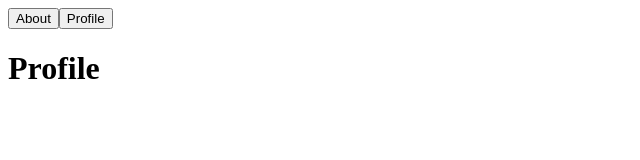
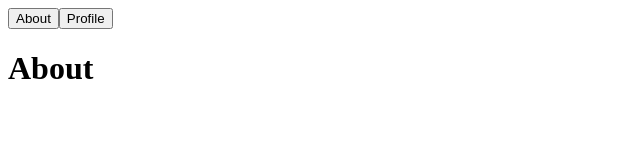
Before and after one commit to vishwasbn/react_basics, a React (Create React App) app: page / in a window 1280 px wide. Shown: the top 160 px of the page, without its empty margins (0-640 px from the left). Built offline with nearby package versions, Linux system fonts and the light colour scheme.

Commit message:
component rendering based on the if condition

```diff
--- a/src/App.js
+++ b/src/App.js
@@ -4,7 +4,15 @@ import Profile from "./Component/Profile";
 
 function App() {
 
-  const [state, setState] = useState()
+  const [state, setState] = useState('about')
+  let component = '';
+
+  if (state === 'about') {
+    component = <About />
+  }
+  if (state === 'profile') {
+    component = <Profile />
+  }
 
   return (
     <div>
@@ -14,7 +22,7 @@ function App() {
       <button onClick={() => {
         setState('profile')
       }}>Profile</button>
-      {state === 'about' ? <About /> : <Profile />}
+      {component}
     </div>
 
   );
```
